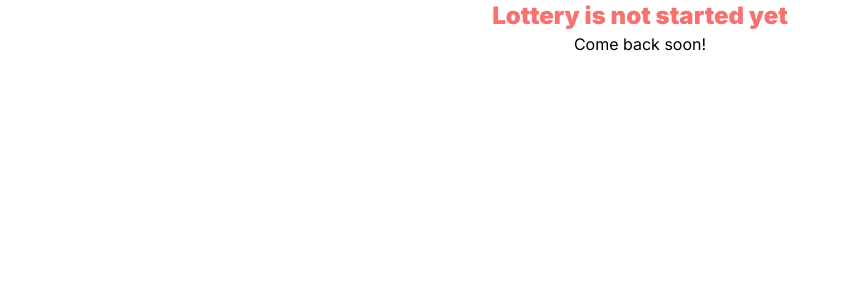
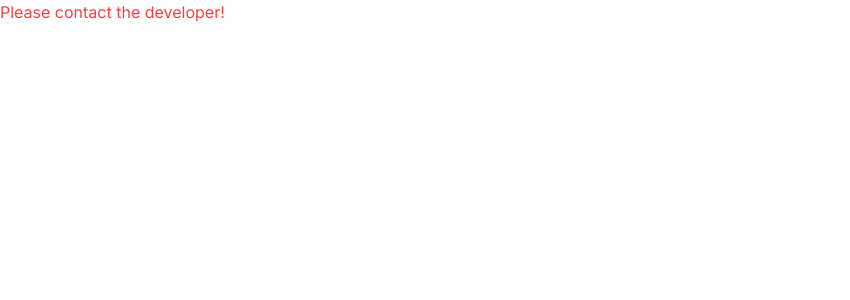
Before and after one commit to shivamvishwakarm/lottery, a Next.js app: page / in a window 1280 px wide. Shown: the top 300 px of the page, without its empty margins (0-850 px from the left). Built offline with nearby package versions, Linux system fonts and the light colour scheme; no server answers; the database is empty.

Commit message:
payment is pending so commented the code

```diff
--- a/src/app/page.tsx
+++ b/src/app/page.tsx
@@ -98,7 +98,8 @@ export default function Home() {
 
   return (
     <>
-      {status ? (<Login />) : (<NotStarted/>)}
+{/*       {status ? (<Login />) : (<NotStarted/>)} */}
+          <h1 className="text-red-500 "> Please contact the developer!</h1>
     </>
   );
 }
```
